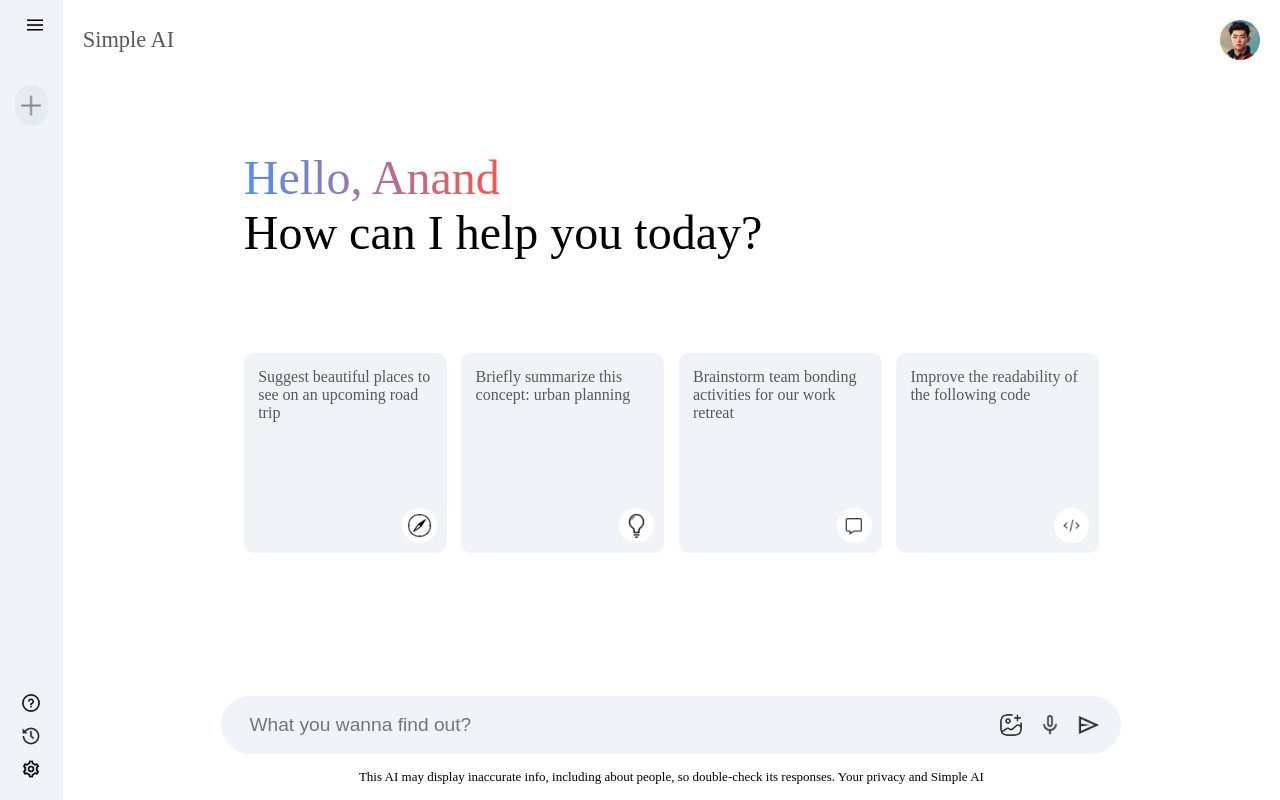
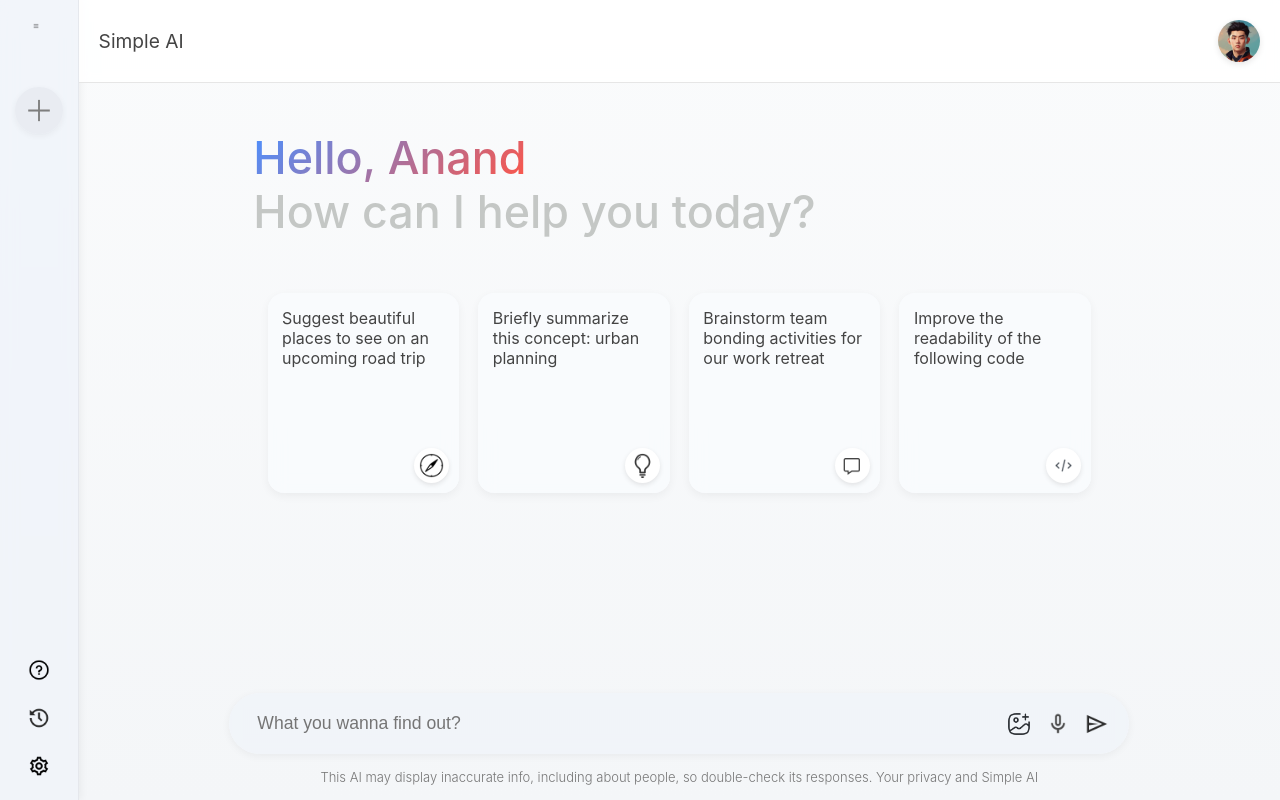
Before and after one commit to Anand-1812/Gemini-Clone, a React (Vite) app: page / in a window 1280 px wide. Built offline with nearby package versions, Linux system fonts and the light colour scheme.

Commit message:
improved the UI

```diff
--- a/src/components/Main/Main.css
+++ b/src/components/Main/Main.css
@@ -1,3 +1,18 @@
+:root {
+  --primary-gradient: linear-gradient(135deg, #4b90ff, #ff5546);
+  --light-bg: #f9fbfd;
+  --hover-bg: #eef3f9;
+  --text-dark: #444;
+  --text-muted: #777;
+  --border-color: #e6e6e6;
+}
+
+body {
+  background: linear-gradient(180deg, #fafbfc 0%, #f4f6f8 100%);
+  font-family: 'Inter', sans-serif;
+  -webkit-font-smoothing: antialiased;
+}
+
 .main {
   flex: 1;
   min-height: 100vh;
@@ -9,30 +24,37 @@
   display: flex;
   align-items: center;
   justify-content: space-between;
-  font-size: 1.4rem;
+  font-size: clamp(1.2rem, 1.5vw, 1.4rem);
   padding: 20px;
-  color: #585858;
+  color: var(--text-dark);
+  border-bottom: 1px solid var(--border-color);
+  background: rgba(255, 255, 255, 0.85);
+  backdrop-filter: blur(6px);
 }
 
 .main .nav img {
-  width: 40px;
+  width: 42px;
+  height: 42px;
   border-radius: 50%;
+  box-shadow: 0 2px 6px rgba(0,0,0,0.1);
 }
 
 .main-container {
   max-width: 900px;
   margin: auto;
+  padding: 0 1rem;
 }
 
 .main .greet {
-  margin: 3rem 0;
-  font-size: 3rem;
-  font-size: #c4c7c5;
-  padding: 1.4rem;
+  margin: 3rem 0 2rem;
+  font-size: clamp(2rem, 4vw, 2.8rem);
+  color: #c4c7c5;
+  padding: 0 0.5rem;
+  font-weight: 500;
 }
 
 .main .greet span {
-  background: -webkit-linear-gradient(16deg, #4b90ff, #ff5546);
+  background: var(--primary-gradient);
   -webkit-background-clip: text;
   -webkit-text-fill-color: transparent;
 }
@@ -40,18 +62,20 @@
 .main .cards {
   display: grid;
   grid-template-columns: repeat(auto-fill, minmax(180px, 1fr));
-  gap: 0.9rem;
+  gap: 1.2rem;
   padding: 1.4rem;
 }
 
 .main .card {
   height: 200px;
   padding: 0.9rem;
-  background-color: #f0f4f9;
-  border-radius: 10px;
+  background: rgba(249, 251, 253, 0.9);
+  border-radius: 16px;
   position: relative;
   cursor: pointer;
-  transition: background-color 0.3s ease;
+  transition: all 0.3s ease;
+  box-shadow: 0 3px 10px rgba(0,0,0,0.05);
+  backdrop-filter: blur(8px);
 }
 
 .main .card img {
@@ -62,15 +86,19 @@
   border-radius: 20px;
   bottom: 10px;
   right: 10px;
+  box-shadow: 0 2px 5px rgba(0,0,0,0.1);
 }
 
 .main .card p {
-  color: #585858;
+  color: var(--text-dark);
   font-size: 1rem;
+  font-weight: 400;
 }
 
 .main .card:hover {
-  background-color: #dfe4ea;
+  background-color: var(--hover-bg);
+  transform: translateY(-4px) scale(1.02);
+  box-shadow: 0 6px 15px rgba(0,0,0,0.12);
 }
 
 .main-bottom {
@@ -78,7 +106,6 @@
   bottom: 0;
   width: 100%;
   padding: 0 20px;
-  margin: auto;
   display: flex;
   flex-direction: column;
   align-items: center;
@@ -89,17 +116,24 @@
   align-items: center;
   justify-content: space-between;
   gap: 20px;
-  background-color: #f0f4f9;
-  padding: 10px 20px;
+  background: rgba(240, 244, 249, 0.8);
+  padding: 12px 20px;
   border-radius: 50px;
   width: 100%;
   max-width: 900px;
-  transition: background-color 0.2s ease;
+  transition: background-color 0.2s ease, box-shadow 0.2s ease, transform 0.2s ease;
+  box-shadow: 0 2px 8px rgba(0,0,0,0.05);
+  backdrop-filter: blur(6px);
 }
 
 .search-box img {
   width: 24px;
   cursor: pointer;
+  transition: transform 0.2s ease;
+}
+
+.search-box img:hover {
+  transform: scale(1.1);
 }
 
 .search-box input {
@@ -108,11 +142,13 @@
   border: none;
   outline: none;
   padding: 8px;
-  font-size: 1.2rem;
+  font-size: 1.1rem;
 }
 
 .search-box:hover {
-  background-color: #dfe4ea;
+  background-color: rgba(232, 237, 243, 0.9);
+  box-shadow: 0 3px 10px rgba(0,0,0,0.08);
+  transform: scale(1.01);
 }
 
 .search-box div {
@@ -126,16 +162,13 @@
   margin: 15px auto;
   text-align: center;
   font-weight: 300;
+  color: var(--text-muted);
 }
 
 .result {
   padding: 0px 5%;
   max-height: 65vh;
-  overflow-y: scroll;
-}
-
-.result::-webkit-scrollbar {
-  display: none;
+  overflow-y: auto;
 }
 
 .result-title {
@@ -163,7 +196,6 @@
   gap: 10px;
 }
 
-
 .loader hr {
   border-radius: 4px;
   border: none;
@@ -184,7 +216,7 @@
 }
 
 .result-data p {
-  font-size: 17px;
+  font-size: 1.05rem;
   font-weight: 350;
   line-height: 1.8;
 }
--- a/src/components/Sidebar/Sidebar.css
+++ b/src/components/Sidebar/Sidebar.css
@@ -1,25 +1,44 @@
+:root {
+  --sidebar-bg: rgba(240, 244, 249, 0.85);
+  --sidebar-hover: rgba(226, 230, 235, 0.9);
+  --sidebar-active: rgba(200, 210, 220, 0.8);
+  --text-dark: #282828;
+  --text-muted: grey;
+}
+
 .sidebar {
   min-height: 100vh;
   display: inline-flex;
   flex-direction: column;
   justify-content: space-between;
-  background-color: #f0f4f9;
-  padding: 15px 15px;
+  background: var(--sidebar-bg);
+  backdrop-filter: blur(8px);
+  padding: 15px;
+  box-shadow: 2px 0 8px rgba(0,0,0,0.05);
+  border-right: 1px solid rgba(0,0,0,0.05);
 }
 
 .sidebar img {
-  width: 20px;
+  width: 22px;
+  transition: transform 0.2s ease;
+}
+
+.sidebar img:hover {
+  transform: scale(1.1);
 }
 
 .sidebar .menu {
   display: block;
   margin-left: 10px;
   cursor: pointer;
-  transition: background-color 0.3s ease;
+  padding: 8px;
+  border-radius: 8px;
+  transition: background-color 0.25s ease, transform 0.2s ease;
 }
 
 .sidebar .menu:hover {
-  background-color: #e2e6eb;
+  background-color: var(--sidebar-hover);
+  transform: scale(1.05);
 }
 
 .sidebar .new-chat {
@@ -27,12 +46,19 @@
   display: inline-flex;
   align-items: center;
   gap: 10px;
-  padding: 0.4rem;
-  background-color: #e6eaf1;
+  padding: 0.5rem 0.8rem;
+  background-color: rgba(230, 234, 241, 0.8);
   border-radius: 50px;
-  font-size: 0.8rem;
-  color: grey;
+  font-size: 0.85rem;
+  color: var(--text-muted);
   cursor: pointer;
+  box-shadow: 0 2px 6px rgba(0,0,0,0.05);
+  transition: background-color 0.25s ease, transform 0.2s ease;
+}
+
+.sidebar .new-chat:hover {
+  background-color: var(--sidebar-hover);
+  transform: translateY(-2px);
 }
 
 .sidebar .recent {
@@ -43,31 +69,42 @@
 .sidebar .recent-title {
   margin-top: 30px;
   margin-bottom: 20px;
+  font-size: 0.9rem;
+  font-weight: 500;
+  color: var(--text-muted);
 }
 
 .sidebar .recent-entry {
   display: flex;
-  align-items: start;
+  align-items: center;
   gap: 10px;
-  padding: 0.4rem;
-  border-radius: 50px;
-  color: #282828;
+  padding: 0.5rem 0.8rem;
+  border-radius: 12px;
+  color: var(--text-dark);
   cursor: pointer;
-  transition: background-color 0.3s ease;
+  transition: background-color 0.25s ease, transform 0.2s ease;
 }
 
 .sidebar .recent-entry:hover {
-  background-color: #e2e6eb;
+  background-color: var(--sidebar-hover);
+  transform: scale(1.02);
 }
 
 /* Bottom part */
-
 .sidebar .bottom {
   display: flex;
   flex-direction: column;
+  gap: 10px;
 }
 
 .sidebar .bottom-item {
-  padding: 0.4rem;
+  padding: 0.5rem 0.8rem;
   cursor: pointer;
+  border-radius: 8px;
+  transition: background-color 0.25s ease, transform 0.2s ease;
 }
+
+.sidebar .bottom-item:hover {
+  background-color: var(--sidebar-hover);
+  transform: scale(1.05);
+}
```
